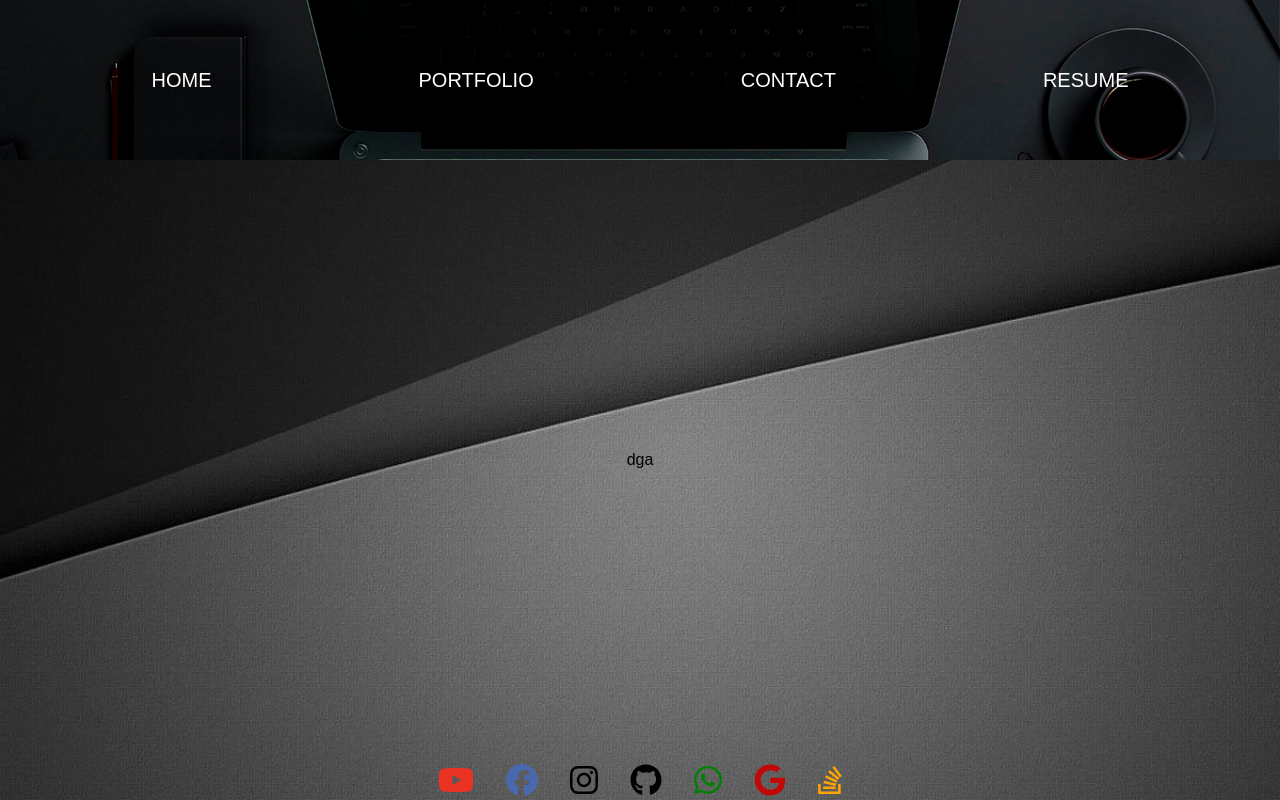
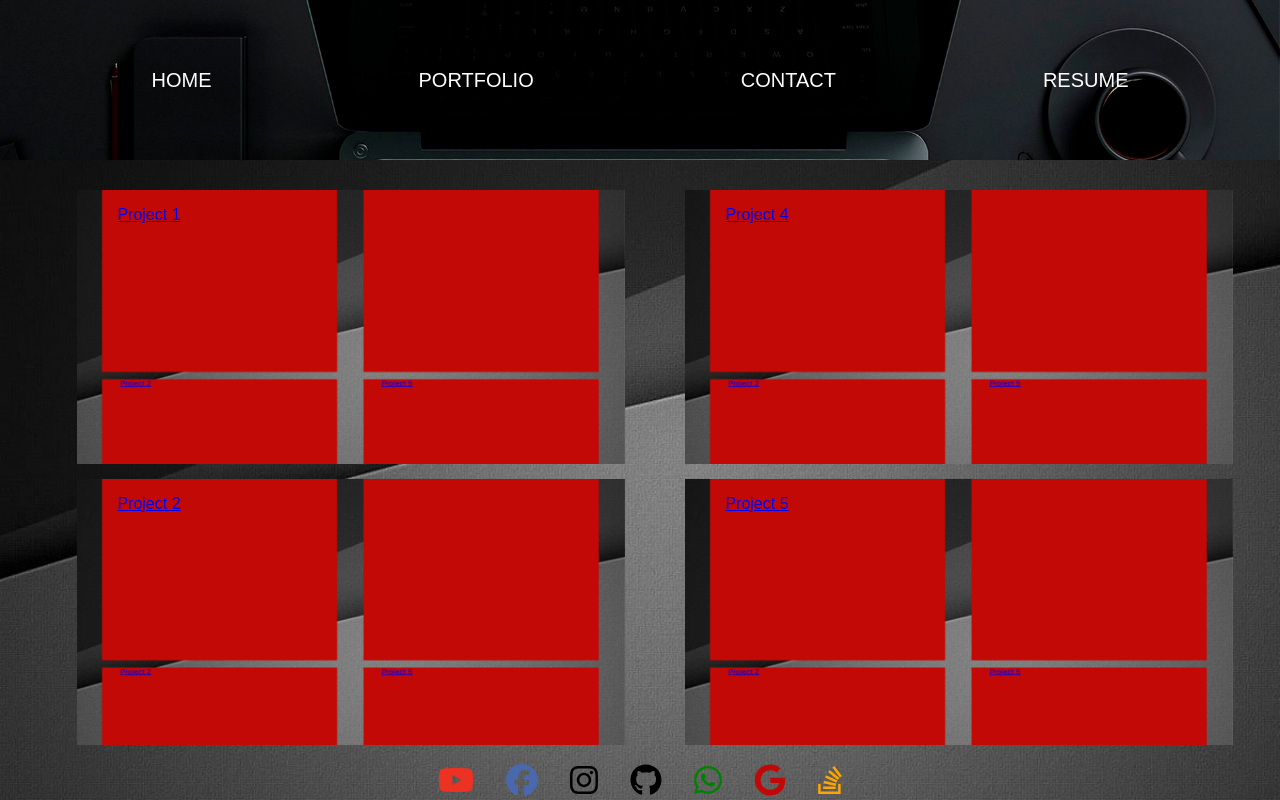
Before and after one commit to AdamDagi/adam-dagi-portfolio, a React (Create React App) app in the folder adam-dagi-portfolio/: page /portfolio in a window 1280 px wide. Built offline with nearby package versions, Linux system fonts and the light colour scheme; what webfontloader would draw is missing.

Commit message:
working with portfolio colomns

```diff
--- a/adam-dagi-portfolio/src/index.css
+++ b/adam-dagi-portfolio/src/index.css
@@ -325,3 +325,88 @@ a.stackoverflow {
   height: 35%;
   font-size: 18px;
 }
+
+.portfolio {
+  width: 95%;
+  height: 95%;
+  display: flex;
+  justify-content: space-around;
+  align-items: center;
+  overflow: auto;
+}
+
+.colomn-1 {
+  width: 45%;
+  height: 100%;
+  display: block;
+  justify-content: space-between;
+  align-items: center;
+}
+
+.colomn-2 {
+  width: 45%;
+  height: 100%;
+  display: block;
+  justify-content: space-between;
+  align-items: center;
+}
+
+.project-one, .project-two, .project-three, .project-four, .project-five, .project-six {
+  width: 100%;
+  height: 48%;
+  margin: 15px;
+}
+
+.project-one {
+  background-image: url(./images/Screen\ Shot\ 2022-02-09\ at\ 10.06.54\ PM.png);
+  position: relative;
+  overflow: hidden;
+  background-position: 50% 50%;
+  background-size: cover;
+  background-repeat: no-repeat;
+}
+
+.project-two {
+  background-image: url(./images/Screen\ Shot\ 2022-02-09\ at\ 10.06.54\ PM.png);
+  position: relative;
+  overflow: hidden;
+  background-position: 50% 50%;
+  background-size: cover;
+  background-repeat: no-repeat;
+}
+
+.project-three {
+  background-image: url(./images/Screen\ Shot\ 2022-02-09\ at\ 10.06.54\ PM.png);
+  position: relative;
+  overflow: hidden;
+  background-position: 50% 50%;
+  background-size: cover;
+  background-repeat: no-repeat;
+}
+
+.project-four {
+  background-image: url(./images/Screen\ Shot\ 2022-02-09\ at\ 10.06.54\ PM.png);
+  position: relative;
+  overflow: hidden;
+  background-position: 50% 50%;
+  background-size: cover;
+  background-repeat: no-repeat;
+}
+
+.project-five {
+  background-image: url(./images/Screen\ Shot\ 2022-02-09\ at\ 10.06.54\ PM.png);
+  position: relative;
+  overflow: hidden;
+  background-position: 50% 50%;
+  background-size: cover;
+  background-repeat: no-repeat;
+}
+
+.project-six {
+  background-image: url(./images/Screen\ Shot\ 2022-02-09\ at\ 10.06.54\ PM.png);
+  position: relative;
+  overflow: hidden;
+  background-position: 50% 50%;
+  background-size: cover;
+  background-repeat: no-repeat;
+}
--- a/adam-dagi-portfolio/src/pages/portfolio.jsx
+++ b/adam-dagi-portfolio/src/pages/portfolio.jsx
@@ -3,7 +3,42 @@ import React from "react";
 const Portfolio = () => {
     return (
         <>
-            dga
+            <div className="portfolio">
+                <div className="colomn-1">
+                    <div className="project-one">
+                        <ul>
+                        <a href="#" className="project-title">Project 1</a>
+                        </ul>
+                    </div>
+                    <div className="project-two">
+                        <ul>
+                        <a href="#" className="project-title">Project 2</a>
+                        </ul>
+                    </div>
+                    <div className="project-three">
+                        <ul>
+                        <a href="#" className="project-title">Project 3</a>
+                        </ul>
+                    </div>
+                </div>
+                <div className="colomn-2">
+                    <div className="project-four">
+                        <ul>
+                        <a href="#" className="project-title">Project 4</a>
+                        </ul>
+                    </div>
+                    <div className="project-five">
+                        <ul>
+                        <a href="#" className="project-title">Project 5</a>
+                        </ul>
+                    </div>
+                    <div className="project-six">
+                        <ul>
+                        <a href="#" className="project-title">Project 6</a>
+                        </ul>
+                    </div>
+                </div>
+            </div>
         </>
     );
 };
```
Also changed, not shown: adam-dagi-portfolio/src/images/Screen Shot 2022-02-09 at 10.06.54 PM.png (added).
